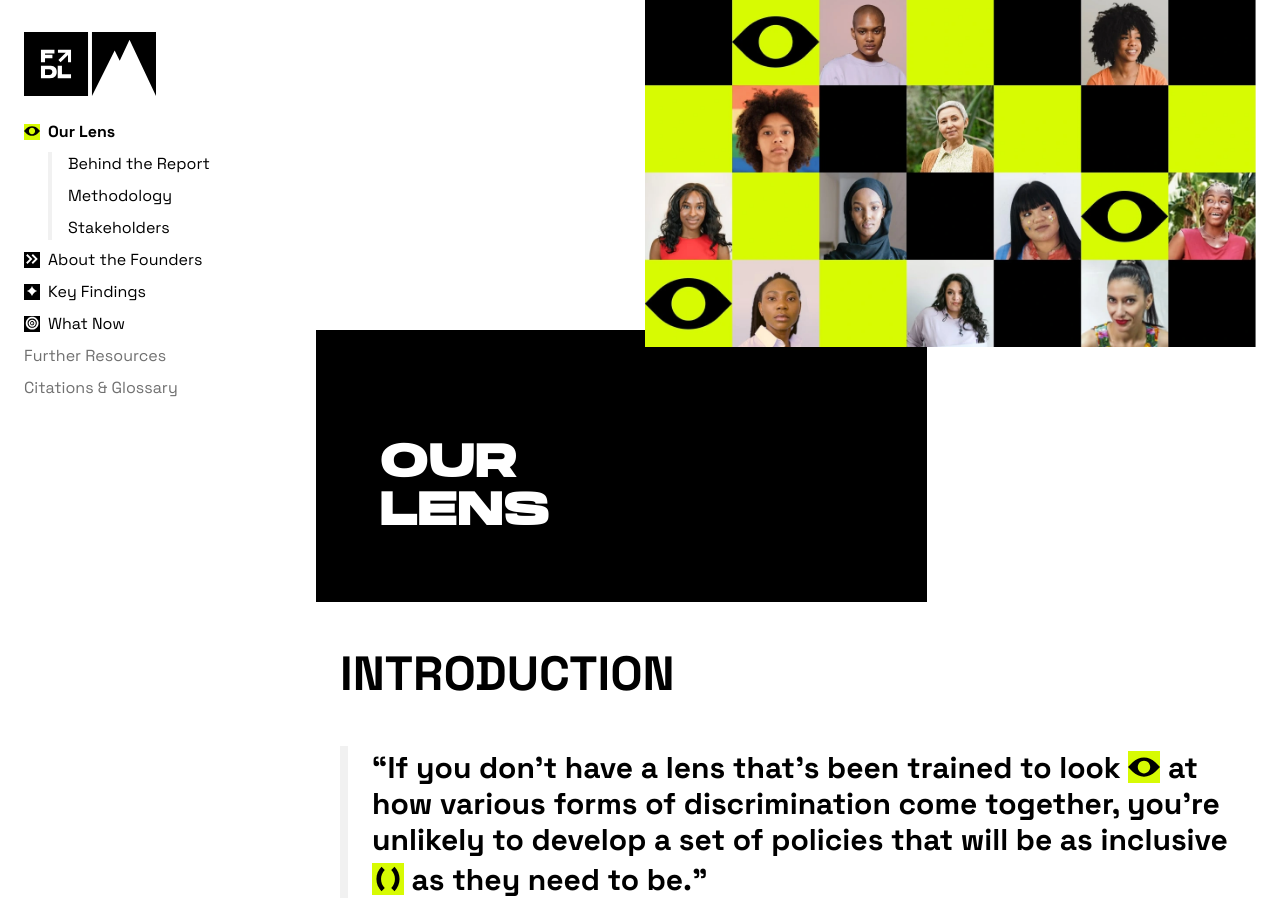
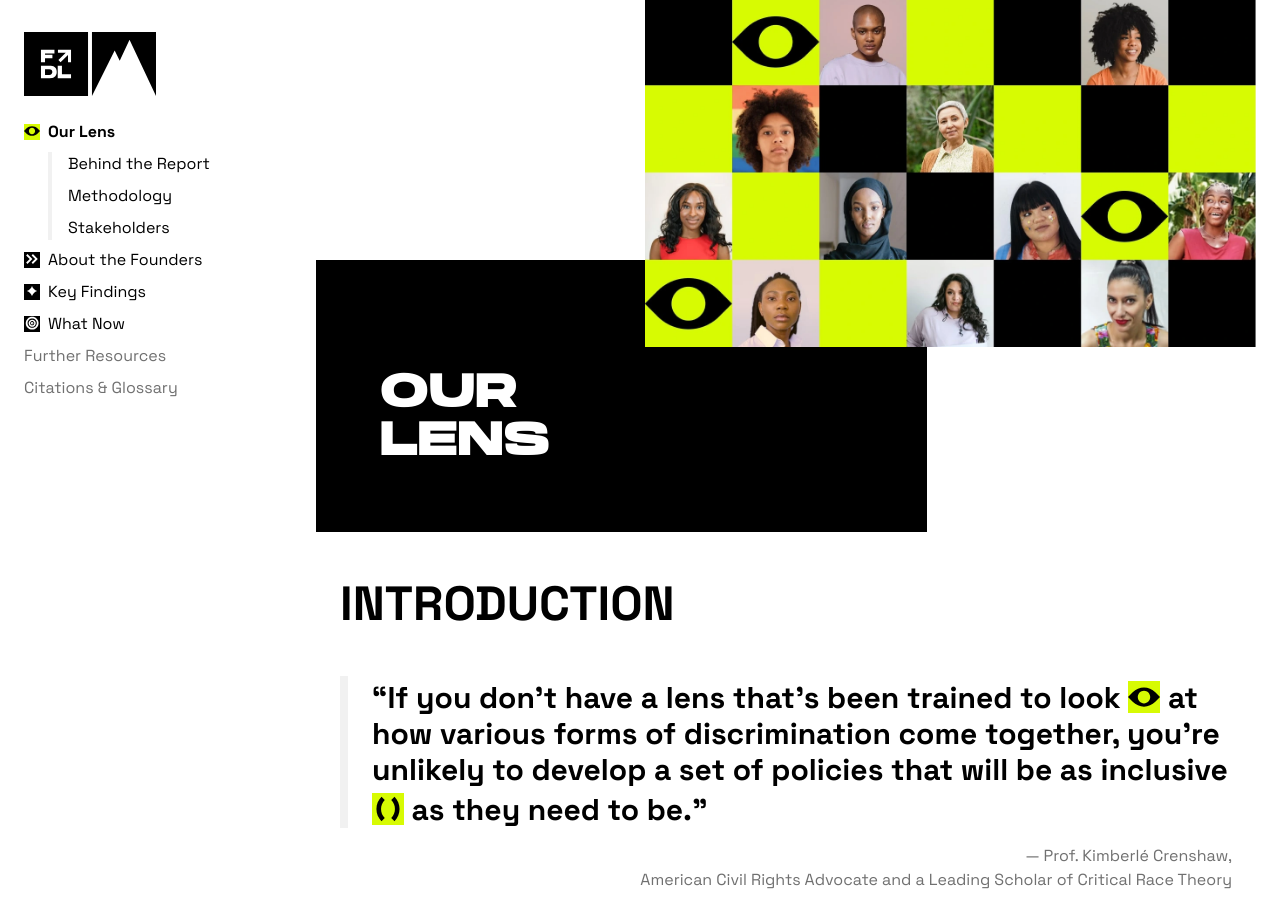
Before and after one commit to Founderland/Report, a Jekyll site: the page built from index.html, in a window 1280 px wide and 900 px high, scrolled down 996 px. Built offline with Jekyll 4.4.1, drawn with Linux system fonts in a browser that asks for light colours.

Commit message:
section 3 un-closed div bug. section head tweak

```diff
--- a/_includes/section-3.html
+++ b/_includes/section-3.html
@@ -82,6 +82,7 @@
             <div class="label">%</div>
         </div>
         <p class="!text-left">of unemployeed people in Germany are not ethnic Germans.</p>
+    </div>
     <div class="card">
         <div class="stat w-1/2">
             <div class="digit-md">23</div>
--- a/assets/styles/input.css
+++ b/assets/styles/input.css
@@ -745,7 +745,7 @@
 @screen md {
     .section-head {
         position: relative;
-        height: calc(300px + 400px + 48px - 96px); /* img + title + padding - overlap*/
+        height: calc(300px + 400px + 48px - 166px); /* img + title + padding - overlap*/
     }
     .section-head img,
     .section-head .title-card {
--- a/assets/styles/output.css
+++ b/assets/styles/output.css
@@ -1724,7 +1724,7 @@
 @media (min-width: 768px) {
   .section-head {
     position: relative;
-    height: calc(300px + 400px + 48px - 96px);
+    height: calc(300px + 400px + 48px - 166px);
     /* img + title + padding - overlap*/
   }
 
```
